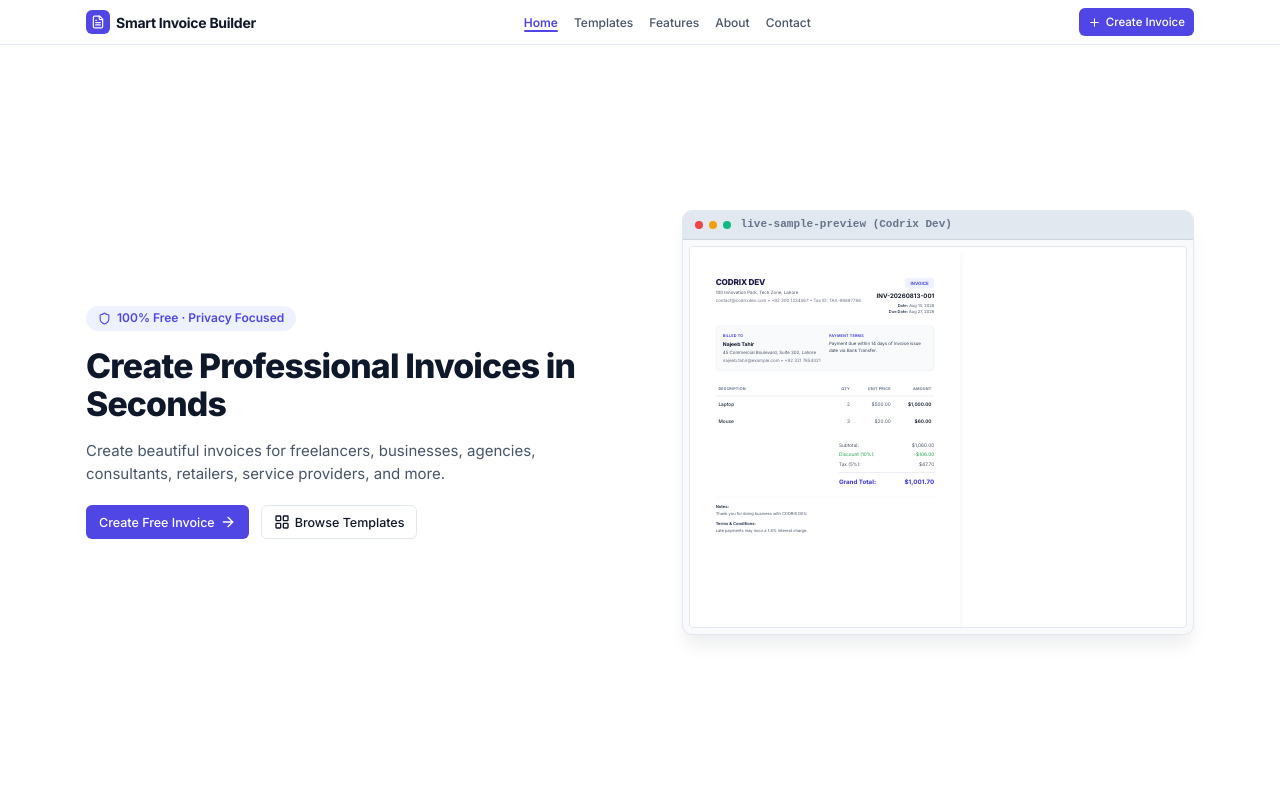
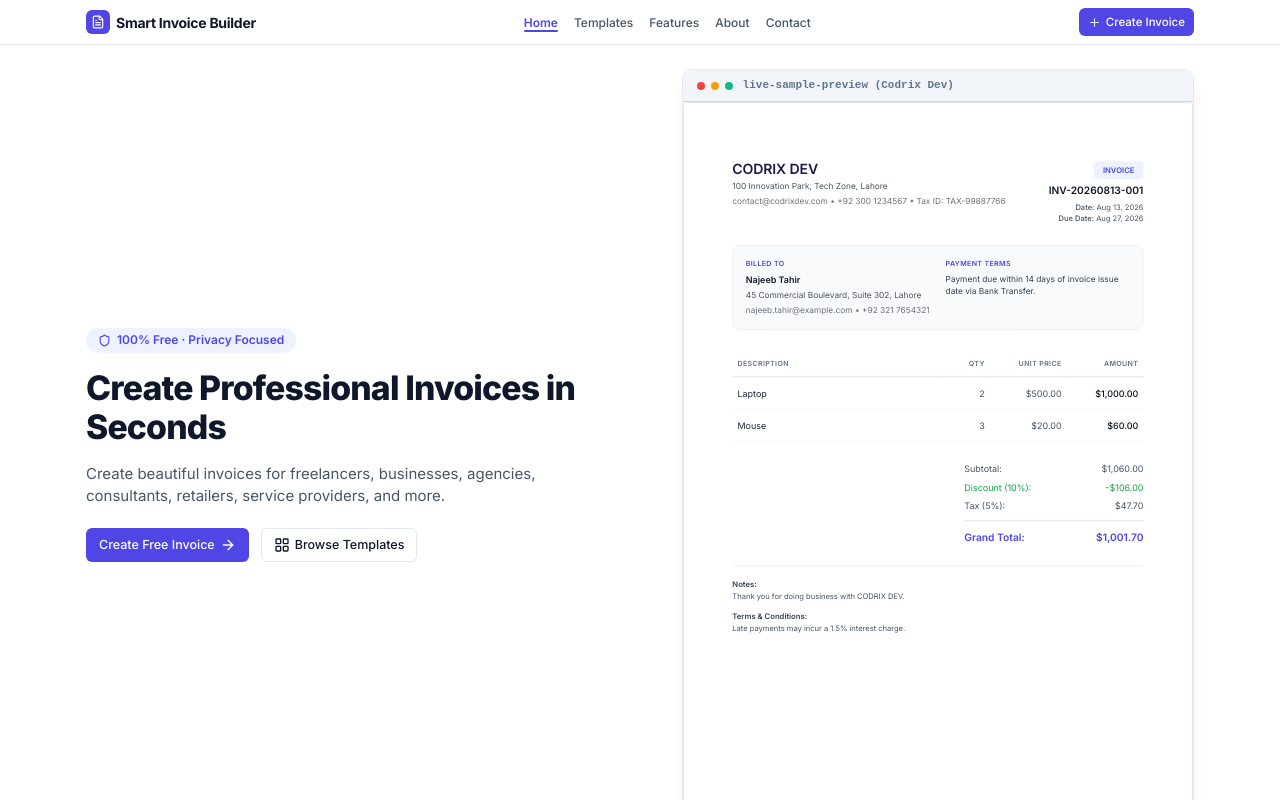
Before and after one commit to Najeeb1106/Smart-Invoice-Builder, a React (Vite) app: page / in a window 1280 px wide. Shown: the top 800 px of the page. Built offline with nearby package versions, Linux system fonts and the light colour scheme.

Commit message:
fix: remove preview frame white space and refine bold typography

```diff
--- a/src/components/templates/designs/ModernTemplate.tsx
+++ b/src/components/templates/designs/ModernTemplate.tsx
@@ -19,7 +19,7 @@ export const ModernTemplate: React.FC<{ invoice: InvoiceData }> = ({ invoice })
               style={{ maxHeight: '60px', maxWidth: '180px', objectFit: 'contain', marginBottom: '12px' }}
             />
           ) : null}
-          <h1 style={{ fontSize: '24px', fontWeight: 800, color: '#1E1B4B', letterSpacing: '-0.02em' }}>
+          <h1 style={{ fontSize: '22px', fontWeight: 600, color: '#1E1B4B', letterSpacing: '-0.01em' }}>
             {invoice.business.name || 'Your Business Name'}
           </h1>
           <p style={{ fontSize: '13px', color: '#4B5563', whiteSpace: 'pre-line', marginTop: '4px' }}>
@@ -37,21 +37,21 @@ export const ModernTemplate: React.FC<{ invoice: InvoiceData }> = ({ invoice })
               display: 'inline-block',
               backgroundColor: '#EEF2FF',
               color: '#4F46E5',
-              padding: '6px 16px',
-              borderRadius: '8px',
-              fontSize: '13px',
-              fontWeight: 700,
-              marginBottom: '8px',
+              padding: '5px 14px',
+              borderRadius: '6px',
+              fontSize: '12px',
+              fontWeight: 600,
+              marginBottom: '6px',
             }}
           >
             INVOICE
           </div>
-          <p style={{ fontSize: '18px', fontWeight: 700, color: '#111827' }}>
+          <p style={{ fontSize: '16px', fontWeight: 600, color: '#111827' }}>
             {invoice.details.invoiceNumber}
           </p>
-          <div style={{ fontSize: '13px', color: '#6B7280', marginTop: '6px' }}>
-            <p><strong>Date:</strong> {formatDate(invoice.details.invoiceDate)}</p>
-            {invoice.details.dueDate && <p><strong>Due Date:</strong> {formatDate(invoice.details.dueDate)}</p>}
+          <div style={{ fontSize: '12px', color: '#6B7280', marginTop: '6px' }}>
+            <p><span style={{ color: '#475569', fontWeight: 500 }}>Date:</span> {formatDate(invoice.details.invoiceDate)}</p>
+            {invoice.details.dueDate && <p><span style={{ color: '#475569', fontWeight: 500 }}>Due Date:</span> {formatDate(invoice.details.dueDate)}</p>}
           </div>
         </div>
       </div>
@@ -70,10 +70,10 @@ export const ModernTemplate: React.FC<{ invoice: InvoiceData }> = ({ invoice })
         }}
       >
         <div>
-          <p style={{ fontSize: '11px', fontWeight: 700, textTransform: 'uppercase', color: '#4F46E5', letterSpacing: '0.05em', marginBottom: '6px' }}>
+          <p style={{ fontSize: '11px', fontWeight: 600, textTransform: 'uppercase', color: '#4F46E5', letterSpacing: '0.05em', marginBottom: '6px' }}>
             Billed To
           </p>
-          <p style={{ fontSize: '15px', fontWeight: 700, color: '#0F172A' }}>
+          <p style={{ fontSize: '14px', fontWeight: 600, color: '#0F172A' }}>
             {invoice.customer.name || 'Customer Name'}
           </p>
           <p style={{ fontSize: '13px', color: '#4B5563', whiteSpace: 'pre-line', marginTop: '4px' }}>
@@ -86,7 +86,7 @@ export const ModernTemplate: React.FC<{ invoice: InvoiceData }> = ({ invoice })
 
         {invoice.details.paymentTerms && (
           <div>
-            <p style={{ fontSize: '11px', fontWeight: 700, textTransform: 'uppercase', color: '#4F46E5', letterSpacing: '0.05em', marginBottom: '6px' }}>
+            <p style={{ fontSize: '11px', fontWeight: 600, textTransform: 'uppercase', color: '#4F46E5', letterSpacing: '0.05em', marginBottom: '6px' }}>
               Payment Terms
             </p>
             <p style={{ fontSize: '13px', color: '#334155' }}>
@@ -99,17 +99,17 @@ export const ModernTemplate: React.FC<{ invoice: InvoiceData }> = ({ invoice })
       {/* Items Table */}
       <table style={{ width: '100%', borderCollapse: 'collapse', marginBottom: '32px' }}>
         <thead>
-          <tr style={{ borderBottom: '2px solid #E2E8F0', textTransform: 'uppercase', fontSize: '11px', color: '#64748B', letterSpacing: '0.05em' }}>
-            <th style={{ textAlign: 'left', padding: '12px 8px' }}>Description</th>
-            <th style={{ textAlign: 'right', padding: '12px 8px', width: '80px' }}>Qty</th>
-            <th style={{ textAlign: 'right', padding: '12px 8px', width: '120px' }}>Unit Price</th>
-            <th style={{ textAlign: 'right', padding: '12px 8px', width: '120px' }}>Amount</th>
+          <tr style={{ borderBottom: '2px solid #E2E8F0', textTransform: 'uppercase', fontSize: '11px', color: '#64748B', letterSpacing: '0.05em', fontWeight: 600 }}>
+            <th style={{ textAlign: 'left', padding: '12px 8px', fontWeight: 600 }}>Description</th>
+            <th style={{ textAlign: 'right', padding: '12px 8px', width: '80px', fontWeight: 600 }}>Qty</th>
+            <th style={{ textAlign: 'right', padding: '12px 8px', width: '120px', fontWeight: 600 }}>Unit Price</th>
+            <th style={{ textAlign: 'right', padding: '12px 8px', width: '120px', fontWeight: 600 }}>Amount</th>
           </tr>
         </thead>
         <tbody>
           {invoice.items.map((item, idx) => (
             <tr key={item.id || idx} style={{ borderBottom: '1px solid #F1F5F9' }}>
-              <td style={{ padding: '14px 8px', fontSize: '14px', fontWeight: 500, color: '#1E293B' }}>
+              <td style={{ padding: '14px 8px', fontSize: '14px', fontWeight: 400, color: '#1E293B' }}>
                 {item.description || 'Item description'}
               </td>
               <td style={{ padding: '14px 8px', fontSize: '14px', textAlign: 'right', color: '#475569' }}>
@@ -118,7 +118,7 @@ export const ModernTemplate: React.FC<{ invoice: InvoiceData }> = ({ invoice })
               <td style={{ padding: '14px 8px', fontSize: '14px', textAlign: 'right', color: '#475569' }}>
                 {formatCurrency(item.price, currency)}
               </td>
-              <td style={{ padding: '14px 8px', fontSize: '14px', textAlign: 'right', fontWeight: 600, color: '#0F172A' }}>
+              <td style={{ padding: '14px 8px', fontSize: '14px', textAlign: 'right', fontWeight: 500, color: '#0F172A' }}>
                 {formatCurrency(item.quantity * item.price, currency)}
               </td>
             </tr>
@@ -152,8 +152,8 @@ export const ModernTemplate: React.FC<{ invoice: InvoiceData }> = ({ invoice })
             style={{
               display: 'flex',
               justifyContent: 'space-between',
-              fontSize: '18px',
-              fontWeight: 800,
+              fontSize: '16px',
+              fontWeight: 600,
               color: '#4F46E5',
               borderTop: '2px solid #E2E8F0',
               paddingTop: '12px',
@@ -171,13 +171,13 @@ export const ModernTemplate: React.FC<{ invoice: InvoiceData }> = ({ invoice })
         <div style={{ borderTop: '1px solid #E2E8F0', paddingTop: '20px', fontSize: '12px', color: '#64748B', display: 'flex', flexDirection: 'column', gap: '12px' }}>
           {invoice.notes && (
             <div>
-              <strong style={{ color: '#334155' }}>Notes:</strong>
+              <span style={{ color: '#334155', fontWeight: 600 }}>Notes:</span>
               <p style={{ marginTop: '2px', whiteSpace: 'pre-line' }}>{invoice.notes}</p>
             </div>
           )}
           {invoice.terms && (
             <div>
-              <strong style={{ color: '#334155' }}>Terms & Conditions:</strong>
+              <span style={{ color: '#334155', fontWeight: 600 }}>Terms & Conditions:</span>
               <p style={{ marginTop: '2px', whiteSpace: 'pre-line' }}>{invoice.terms}</p>
             </div>
           )}
--- a/src/pages/LandingPage.tsx
+++ b/src/pages/LandingPage.tsx
@@ -148,10 +148,11 @@ export const LandingPage: React.FC<LandingPageProps> = ({ onNavigate }) => {
               borderRadius: 'var(--radius-lg)',
               overflow: 'hidden',
               border: '1px solid var(--color-border)',
-              backgroundColor: '#F8FAFC',
+              backgroundColor: '#FFFFFF',
+              width: '100%',
             }}
           >
-            <div style={{ display: 'flex', alignItems: 'center', gap: '6px', padding: '6px 12px', backgroundColor: '#E2E8F0', borderBottom: '1px solid #CBD5E1' }}>
+            <div style={{ display: 'flex', alignItems: 'center', gap: '6px', padding: '8px 14px', backgroundColor: '#F1F5F9', borderBottom: '1px solid #CBD5E1' }}>
               <span style={{ width: '8px', height: '8px', borderRadius: '50%', backgroundColor: '#EF4444' }} />
               <span style={{ width: '8px', height: '8px', borderRadius: '50%', backgroundColor: '#F59E0B' }} />
               <span style={{ width: '8px', height: '8px', borderRadius: '50%', backgroundColor: '#10B981' }} />
@@ -159,8 +160,8 @@ export const LandingPage: React.FC<LandingPageProps> = ({ onNavigate }) => {
                 live-sample-preview (Codrix Dev)
               </span>
             </div>
-            <div style={{ padding: '6px', display: 'flex', justifyContent: 'center' }}>
-              <TemplateScaledPreview templateId="modern" invoice={SAMPLE_MARKETING_INVOICE} scaleOverride={0.34} />
+            <div style={{ padding: '0', width: '100%', overflow: 'hidden' }}>
+              <TemplateScaledPreview templateId="modern" invoice={SAMPLE_MARKETING_INVOICE} />
             </div>
           </div>
         </div>
```
